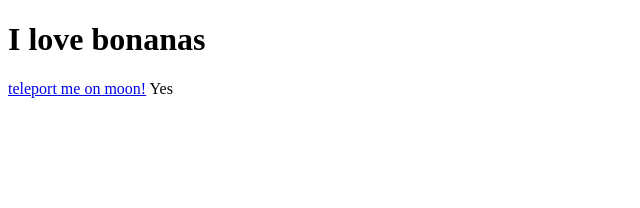
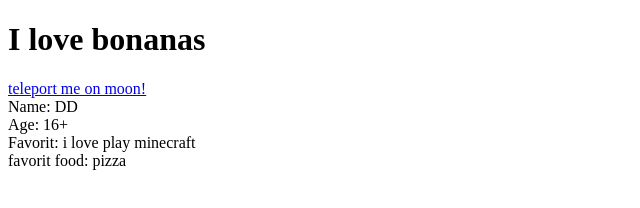
Before and after one commit to dimadubiley/----, a plain HTML site: page index.html in a window 1280 px wide. Shown: the whole page, without its empty margins (0-640 px from the left). Drawn offline with Linux system fonts and the light colour scheme.

Commit message:
add resume by JS

```diff
--- a/main.js
+++ b/main.js
@@ -1 +1,4 @@
-document.write("Yes")
+document.write("Name: DD <br>");
+document.write("Age: 16+ <br>");
+document.write("Favorit: i love play minecraft <br>");
+document.write("favorit food: pizza <br>")
```
Also changed, not shown: index.html (+1 -0 lines).
